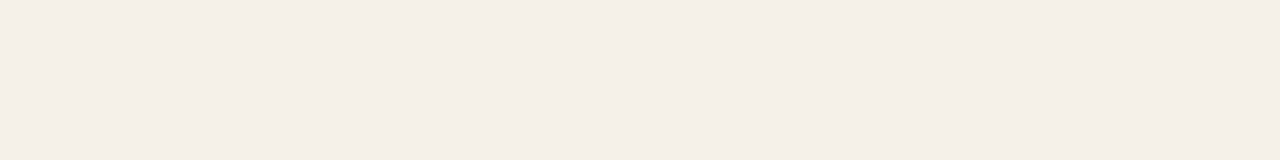
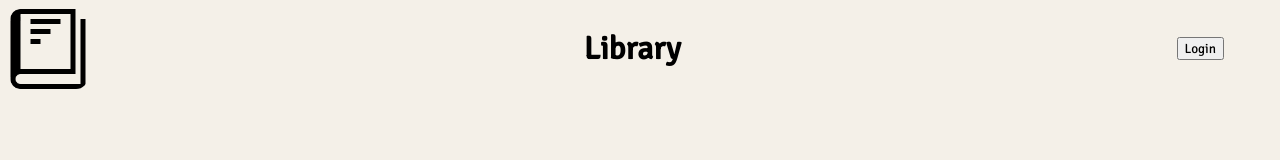
Before and after one commit to abodell/Library, a plain HTML site: page index.html in a window 1280 px wide. Drawn offline with Linux system fonts and the light colour scheme.

Commit message:
created header and updated font style

```diff
--- a/index.html
+++ b/index.html
@@ -6,10 +6,17 @@
     <meta name="viewport" content="width=device-width, initial-scale=1.0">
     <title>Library</title>
     <link rel = 'stylesheet' href = 'styles.css'>
+    <link rel="preconnect" href="https://fonts.googleapis.com">
+    <link rel="preconnect" href="https://fonts.gstatic.com" crossorigin>
+    <link href="https://fonts.googleapis.com/css2?family=Signika&display=swap" rel="stylesheet">
 </head>
 <body>
     <div class="header">
-
+        <img src ='images/book-icon-157.png'>
+        <h1>Library</h1>
+        <form class = 'login'>
+            <button type = 'submit' class = 'btn'>Login</button>
+        </form>
     </div>
 </body>
 </html>
--- a/styles.css
+++ b/styles.css
@@ -1,9 +1,22 @@
 * {
     box-sizing: border-box;
+    font-family: 'Signika', sans-serif;
 }
 
 body {
     height: 100vh;
-    width: 100vw;
+    width: 95vw;
     background-color: #F4F0E8;
 }
+
+.header {
+    display: flex;
+    justify-content: space-between;
+    align-items: center;
+}
+
+.header > img {
+    width: 80px;
+    height: 80px;
+    border-radius: 15%;
+}
```
Also changed, not shown: images/book-icon-157.png (added), 1 other file.
